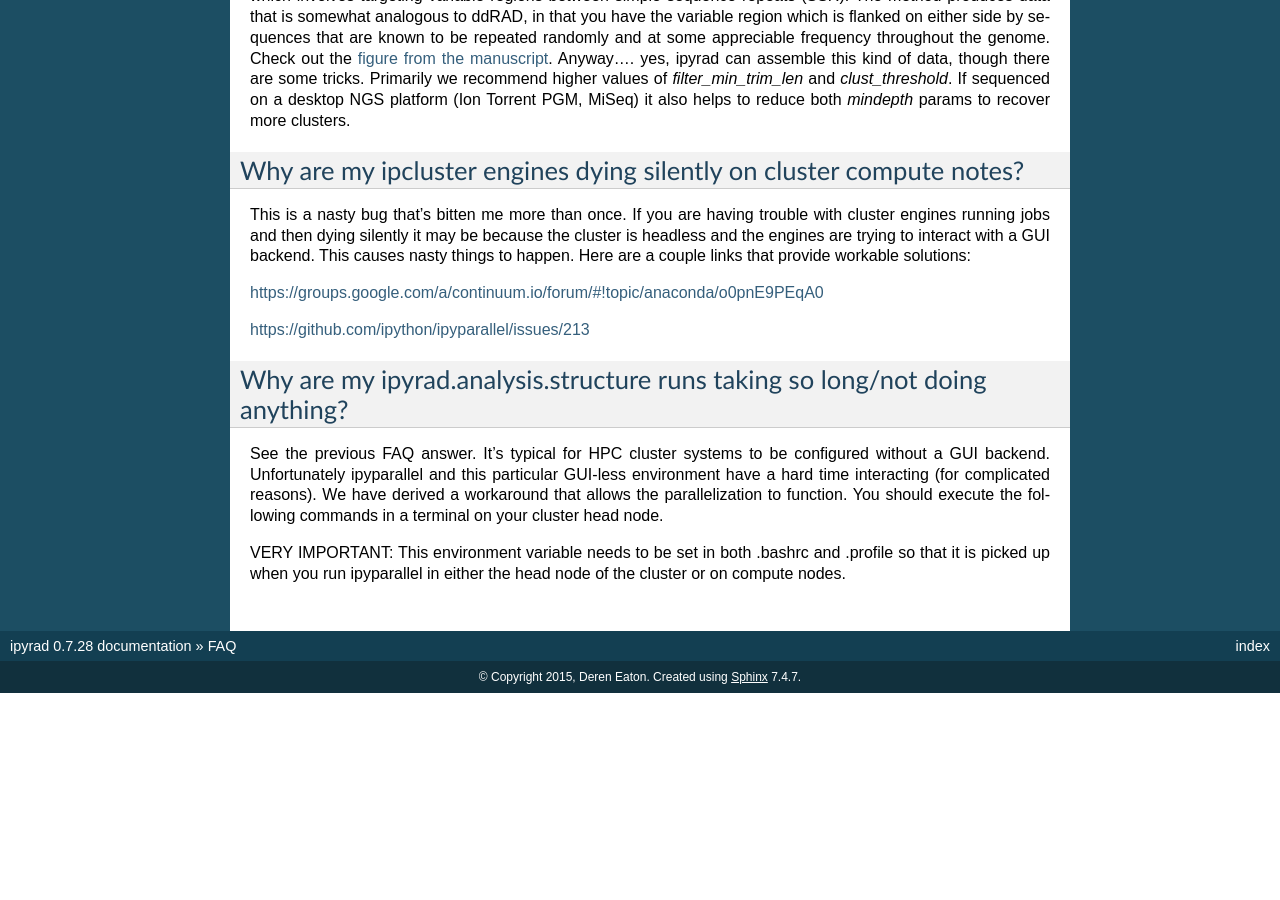
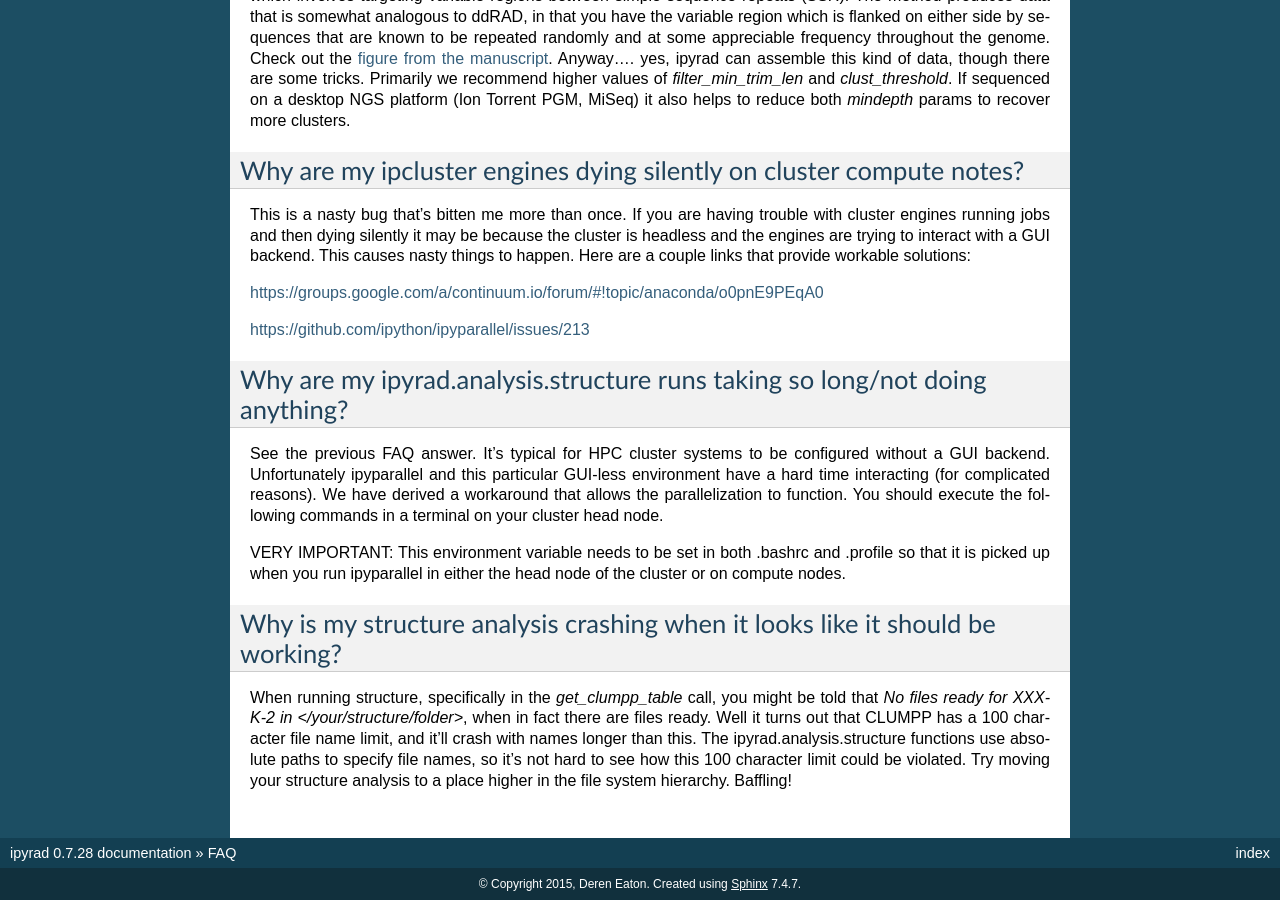
Before and after one commit to dereneaton/ipyrad, a Sphinx documentation site: the page built from docs/faq.rst, in a window 1280 px wide and 900 px high, scrolled down 5928 px. Built offline with Sphinx 7.4.7, drawn with Linux system fonts in a browser that asks for light colours; pages that are not in the unit, such as notebooks, are missing from menus; the version number is read from the project's files by our own code; before the commit the page ends 6621 px from its top, so only the background shows below that; some of the changed text lies outside the part shown.

Commit message:
Update faq.rst

```diff
--- a/docs/faq.rst
+++ b/docs/faq.rst
@@ -340,3 +340,7 @@ VERY IMPORTANT: This environment variable needs to be set in both .bashrc and .p
     $ source ~/.bashrc
     $ source ~/.profile
     $ env | grep QT
+
+Why is my structure analysis crashing when it looks like it should be working?
+------------------------------------------------------------------------------
+When running structure, specifically in the `get_clumpp_table` call, you might be told that `No files ready for XXX-K-2 in </your/structure/folder>`, when in fact there are files ready. Well it turns out that CLUMPP has a 100 character file name limit, and it'll crash with names longer than this. The ipyrad.analysis.structure functions use absolute paths to specify file names, so it's not hard to see how this 100 character limit could be violated. Try moving your structure analysis to a place higher in the file system hierarchy. Baffling!
```
